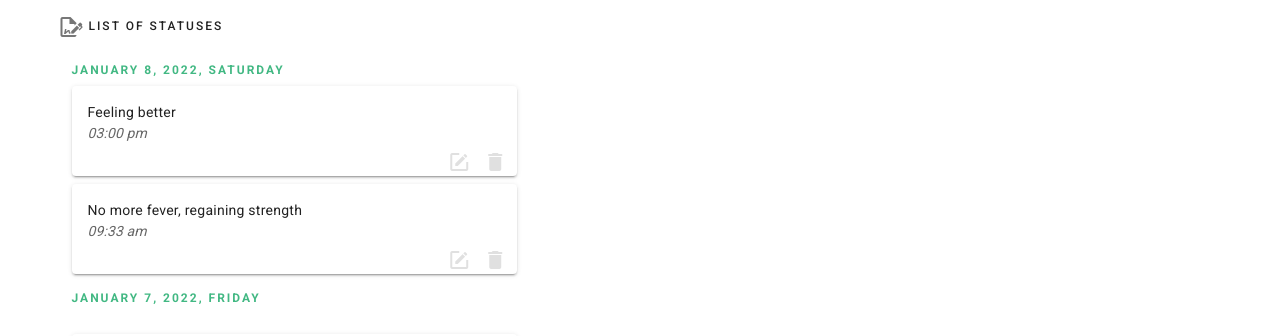
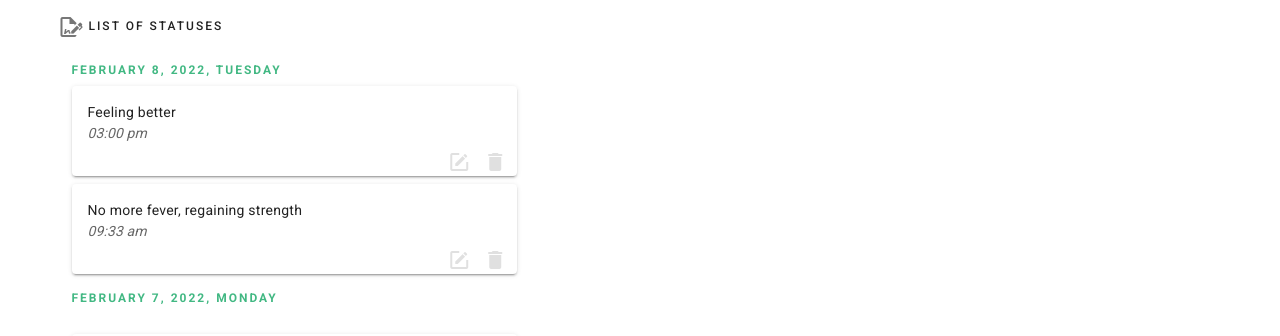
Before and after one commit to dilapitan/monitor-me, a Vue app: page / in a window 1280 px wide. Shown: the part 282-618 px from the top of the page. Built offline with nearby package versions, Linux system fonts and the light colour scheme; what v-calendar would draw is missing.

Commit message:
Initially sync List of Statuses in Calendar

```diff
--- a/src/components/CalendarComponent.vue
+++ b/src/components/CalendarComponent.vue
@@ -14,9 +14,25 @@
 <script>
 export default {
   name: 'Calendar',
+
+  props: {
+    statuses: {
+      type: Array,
+      required: true,
+    },
+  },
+
+  mounted() {
+    this.setStatuses()
+  },
+
+  watch: {
+    statuses() {
+      this.setStatuses()
+    },
+  },
+
   data() {
-    const month = new Date().getMonth()
-    const year = new Date().getFullYear()
     return {
       masks: {
         weekdays: 'WWW',
@@ -27,35 +43,31 @@ export default {
           highlight: true,
           dates: new Date(),
         },
-        {
-          key: 1,
-          dates: new Date(year, month, 2),
-          highlight: {
-            color: 'green',
-            fillMode: 'outline',
-          },
-          popover: {
-            label: 'Water Plants',
-            visibility: this.setVisibility(),
-          },
-        },
-        {
-          key: 2,
-          dates: new Date(year, month, 4),
-          highlight: {
-            color: 'green',
-            fillMode: 'outline',
-          },
-          popover: {
-            label: 'Read 30 pages',
-            visibility: this.setVisibility(),
-          },
-        },
       ],
     }
   },
 
   methods: {
+    setStatuses() {
+      const updatedStatuses = this.statuses.map((status) => {
+        status['dates'] = status.date
+
+        status['highlight'] = {
+          color: 'green',
+          fillMode: 'outline',
+        }
+
+        status['popover'] = {
+          label: status.feeling,
+          visibility: this.setVisibility(),
+        }
+
+        return status
+      })
+
+      this.attributes = [...this.attributes, ...updatedStatuses]
+    },
+
     setVisibility() {
       return this.$vuetify.breakpoint.name === 'xs' ? 'click' : 'hover'
     },
--- a/src/components/HomeComponent.vue
+++ b/src/components/HomeComponent.vue
@@ -85,7 +85,7 @@
 
       <v-col v-if="$vuetify.breakpoint.smAndUp" sm="5">
         <br /><br /><br />
-        <CalendarComponent />
+        <CalendarComponent :statuses="statuses" />
       </v-col>
     </v-row>
 
@@ -93,7 +93,7 @@
       <v-col cols="12" v-if="$vuetify.breakpoint.xsOnly">
         <v-divider></v-divider>
         <br />
-        <CalendarComponent />
+        <CalendarComponent :statuses="statuses" />
       </v-col>
     </v-row>
   </v-container>
@@ -119,36 +119,44 @@ export default {
     dialog: false,
     statuses: [
       {
+        key: 1,
         feeling: 'Having some colds',
-        date: new Date(2022, 0, 3, 8, 33, 30, 0),
+        date: new Date(2022, 1, 3, 8, 33, 30, 0),
       },
       {
+        key: 2,
         feeling: 'Having some chills',
-        date: new Date(2022, 0, 4, 10, 33, 30, 0),
+        date: new Date(2022, 1, 4, 10, 33, 30, 0),
       },
       {
+        key: 3,
         feeling: 'No taste and smell',
-        date: new Date(2022, 0, 5, 9, 33, 30, 0),
+        date: new Date(2022, 1, 5, 9, 33, 30, 0),
       },
       {
+        key: 4,
         feeling: 'Weakening of body',
-        date: new Date(2022, 0, 5, 10, 55, 30, 0),
+        date: new Date(2022, 1, 5, 10, 55, 30, 0),
       },
       {
+        key: 5,
         feeling: 'Having fever',
-        date: new Date(2022, 0, 6, 7, 50, 30, 0),
+        date: new Date(2022, 1, 6, 7, 50, 30, 0),
       },
       {
+        key: 6,
         feeling: 'Lowering of fever, having some taste and smell',
-        date: new Date(2022, 0, 7, 6, 33, 30, 0),
+        date: new Date(2022, 1, 7, 6, 33, 30, 0),
       },
       {
+        key: 7,
         feeling: 'No more fever, regaining strength',
-        date: new Date(2022, 0, 8, 9, 33, 30, 0),
+        date: new Date(2022, 1, 8, 9, 33, 30, 0),
       },
       {
+        key: 8,
         feeling: 'Feeling better',
-        date: new Date(2022, 0, 8, 15, 0, 30, 0),
+        date: new Date(2022, 1, 8, 15, 0, 30, 0),
       },
     ],
     modalData: null,
```
